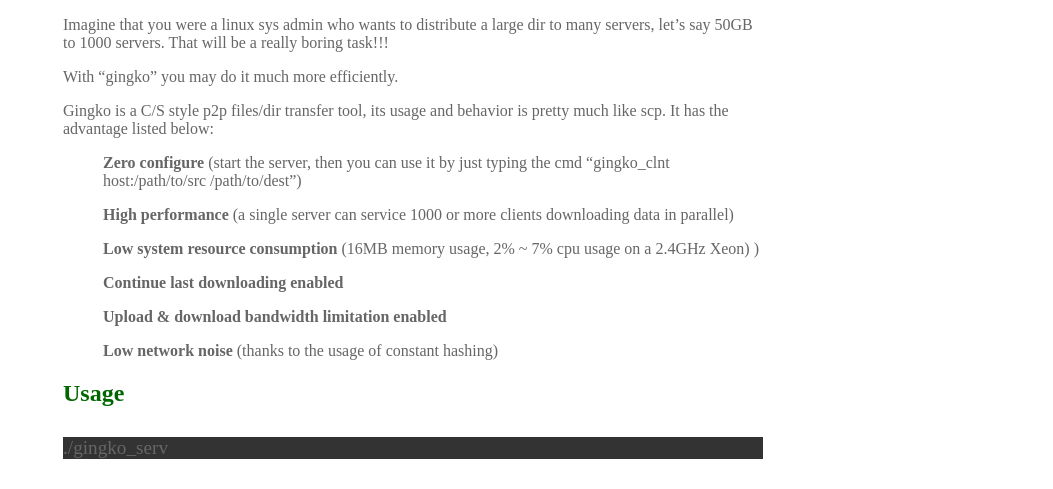
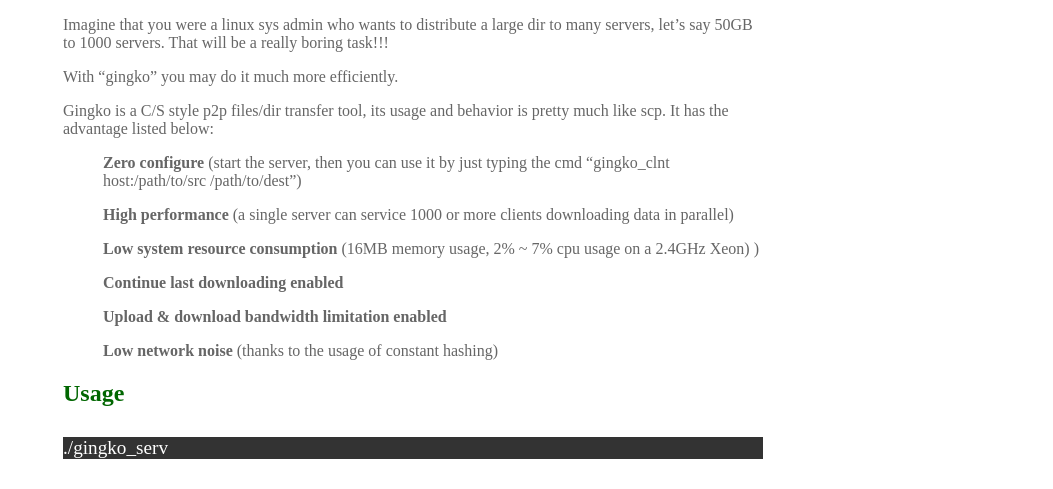
Before and after one commit to auxten/gingko, a plain HTML site: page index.html in a window 1280 px wide. Shown: the part 304-793 px from the top of the page, without its empty margins (227-1280 px from the left). Drawn offline with Linux system fonts and the light colour scheme.

Commit message:
Edited index.html via GitHub

```diff
--- a/index.html
+++ b/index.html
@@ -25,7 +25,7 @@
     h3 { text-align: center; color: #006600; }
     a { color: #006600; }
     .description { font-size: 1.2em; margin-bottom: 30px; margin-top: 30px; font-style: italic;}
-    .cmd { font-size: 1.2em; margin-bottom: 30px; margin-top: 30px; font-style: bold; background: #333;}
+    .cmd { font-size: 1.2em; margin-bottom: 30px; margin-top: 30px; font-style: bold; background: #333; color: #fff;}
     .download { float: right; }
 		pre { background: #000; color: #fff; padding: 15px;}
     hr { border: 0; width: 80%; border-bottom: 1px solid #aaa}
```
